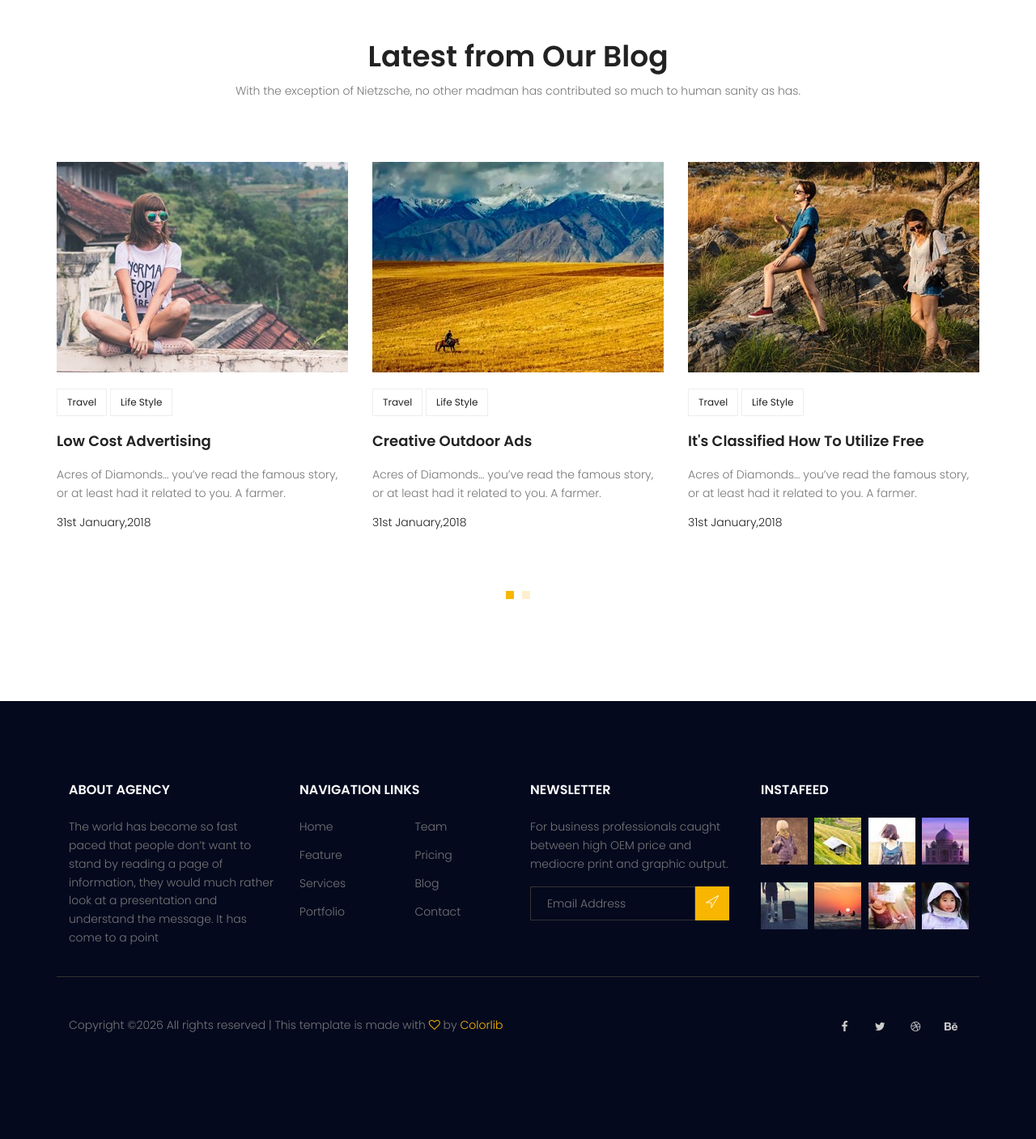
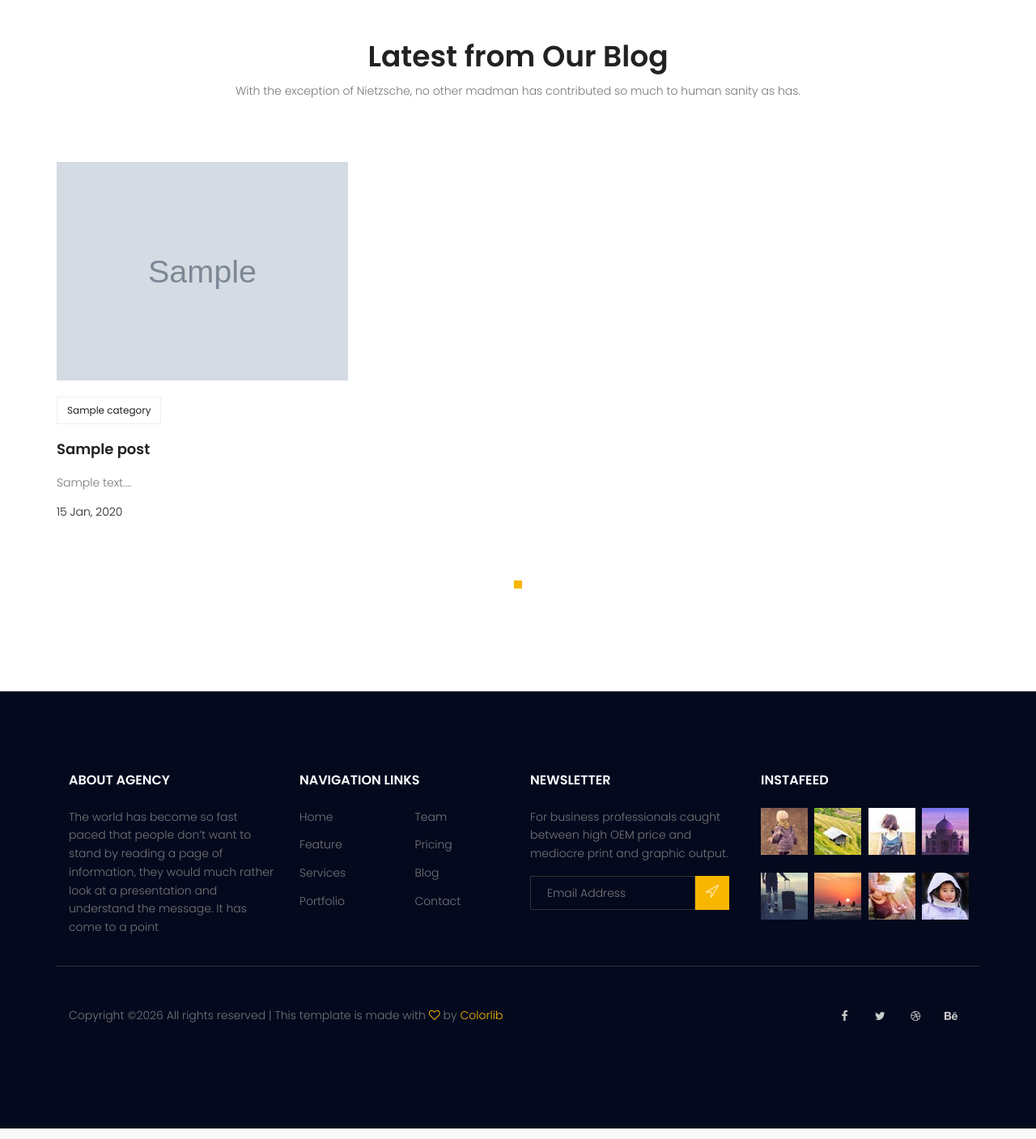
Before and after one commit to KouroshBeheshtinejad/Django-Learning, a Django app: page / in a window 1280 px wide. Shown: the part 2589-3996 px from the top of the page at 81% size. Run offline with Django 5.2, Linux system fonts and the light colour scheme; tables that the repository leaves empty hold one stand-in row (values such as "Sample post"); grey boxes marked "Sample" are stand-in pictures; style sheets or scripts are compiled from the project's sources; some libraries are stand-ins or nearby versions.

Commit message:
working on latest posts and categories in index

```diff
--- a/Blog/views.py
+++ b/Blog/views.py
@@ -8,7 +8,6 @@ def blog_view(request, **kwargs):
         posts = posts.filter(category__name=kwargs['cat_name'])
     if kwargs.get('author_username') != None :
         posts = posts.filter(author__username=kwargs['author_username'])
-
     posts = Paginator(posts, 3)
     try:
         page_number = request.GET.get('page')
--- a/First_App/views.py
+++ b/First_App/views.py
@@ -1,7 +1,10 @@
 from django.shortcuts import render
+from Blog.models import Post
 
 def index_view(request):
-    return render(request, 'website/index.html')
+    latest_posts = Post.objects.filter(status=1).order_by('-published_date')[:6]
+    context = {'latest_posts': latest_posts}
+    return render(request, 'website/index.html', context)
 
 def about_view(request):
     return render(request, 'website/about.html')
--- a/templates/website/index.html
+++ b/templates/website/index.html
@@ -188,139 +188,33 @@
 					</div>
 					<div class="row">
 						<div class="active-recent-blog-carusel">
+							{% for post in latest_posts %}
 							<div class="single-recent-blog-post item">
 								<div class="thumb">
-									<img class="img-fluid" src="{% static 'img/b1.jpg' %}" alt="">
+									{% if post.image %}
+										<img class="img-fluid" src="{{ post.image.url }}" alt="{{ post.title }}">
+									{% else %}
+										<img class="img-fluid" src="{% static 'img/default-blog.jpg' %}" alt="No image">
+									{% endif %}
 								</div>
 								<div class="details">
 									<div class="tags">
 										<ul>
+											{% for category in post.category.all %}
 											<li>
-												<a href="#">Travel</a>
+												<a href="{% url 'Blog:category' cat_name=category.name %}">{{ category.name }}</a>
 											</li>
-											<li>
-												<a href="#">Life Style</a>
-											</li>
+											{% endfor %}
 										</ul>
 									</div>
-									<a href="#"><h4 class="title">Low Cost Advertising</h4></a>
+									<a href="{% url 'Blog:single' post.id %}"><h4 class="title">{{ post.title }}</h4></a>
 									<p>
-										Acres of Diamonds… you’ve read the famous story, or at least had it related to you. A farmer.
+										{{ post.snippets }}
 									</p>
-									<h6 class="date">31st January,2018</h6>
+									<h6 class="date">{{ post.published_date|date:"d M, Y" }}</h6>
 								</div>
 							</div>
-							<div class="single-recent-blog-post item">
-								<div class="thumb">
-									<img class="img-fluid" src="{% static 'img/b2.jpg' %}" alt="">
-								</div>
-								<div class="details">
-									<div class="tags">
-										<ul>
-											<li>
-												<a href="#">Travel</a>
-											</li>
-											<li>
-												<a href="#">Life Style</a>
-											</li>
-										</ul>
-									</div>
-									<a href="#"><h4 class="title">Creative Outdoor Ads</h4></a>
-									<p>
-										Acres of Diamonds… you’ve read the famous story, or at least had it related to you. A farmer.
-									</p>
-									<h6 class="date">31st January,2018</h6>
-								</div>
-							</div>
-							<div class="single-recent-blog-post item">
-								<div class="thumb">
-									<img class="img-fluid" src="{% static 'img/b3.jpg' %}" alt="">
-								</div>
-								<div class="details">
-									<div class="tags">
-										<ul>
-											<li>
-												<a href="#">Travel</a>
-											</li>
-											<li>
-												<a href="#">Life Style</a>
-											</li>
-										</ul>
-									</div>
-									<a href="#"><h4 class="title">It's Classified How To Utilize Free</h4></a>
-									<p>
-										Acres of Diamonds… you’ve read the famous story, or at least had it related to you. A farmer.
-									</p>
-									<h6 class="date">31st January,2018</h6>
-								</div>
-							</div>
-							<div class="single-recent-blog-post item">
-								<div class="thumb">
-									<img class="img-fluid" src="{% static 'img/b1.jpg' %}" alt="">
-								</div>
-								<div class="details">
-									<div class="tags">
-										<ul>
-											<li>
-												<a href="#">Travel</a>
-											</li>
-											<li>
-												<a href="#">Life Style</a>
-											</li>
-										</ul>
-									</div>
-									<a href="#"><h4 class="title">Low Cost Advertising</h4></a>
-									<p>
-										Acres of Diamonds… you’ve read the famous story, or at least had it related to you. A farmer.
-									</p>
-									<h6 class="date">31st January,2018</h6>
-								</div>
-							</div>
-							<div class="single-recent-blog-post item">
-								<div class="thumb">
-									<img class="img-fluid" src="{% static 'img/b2.jpg' %}" alt="">
-								</div>
-								<div class="details">
-									<div class="tags">
-										<ul>
-											<li>
-												<a href="#">Travel</a>
-											</li>
-											<li>
-												<a href="#">Life Style</a>
-											</li>
-										</ul>
-									</div>
-									<a href="#"><h4 class="title">Creative Outdoor Ads</h4></a>
-									<p>
-										Acres of Diamonds… you’ve read the famous story, or at least had it related to you. A farmer.
-									</p>
-									<h6 class="date">31st January,2018</h6>
-								</div>
-							</div>
-							<div class="single-recent-blog-post item">
-								<div class="thumb">
-									<img class="img-fluid" src="{% static 'img/b3.jpg' %}" alt="">
-								</div>
-								<div class="details">
-									<div class="tags">
-										<ul>
-											<li>
-												<a href="#">Travel</a>
-											</li>
-											<li>
-												<a href="#">Life Style</a>
-											</li>
-										</ul>
-									</div>
-									<a href="#"><h4 class="title">It's Classified How To Utilize Free</h4></a>
-									<p>
-										Acres of Diamonds… you’ve read the famous story, or at least had it related to you. A farmer.
-									</p>
-									<h6 class="date">31st January,2018</h6>
-								</div>
-							</div>
-
+							{% endfor %}
 						</div>
 					</div>
 				</div>
```
Also changed, not shown: 1 other file.
